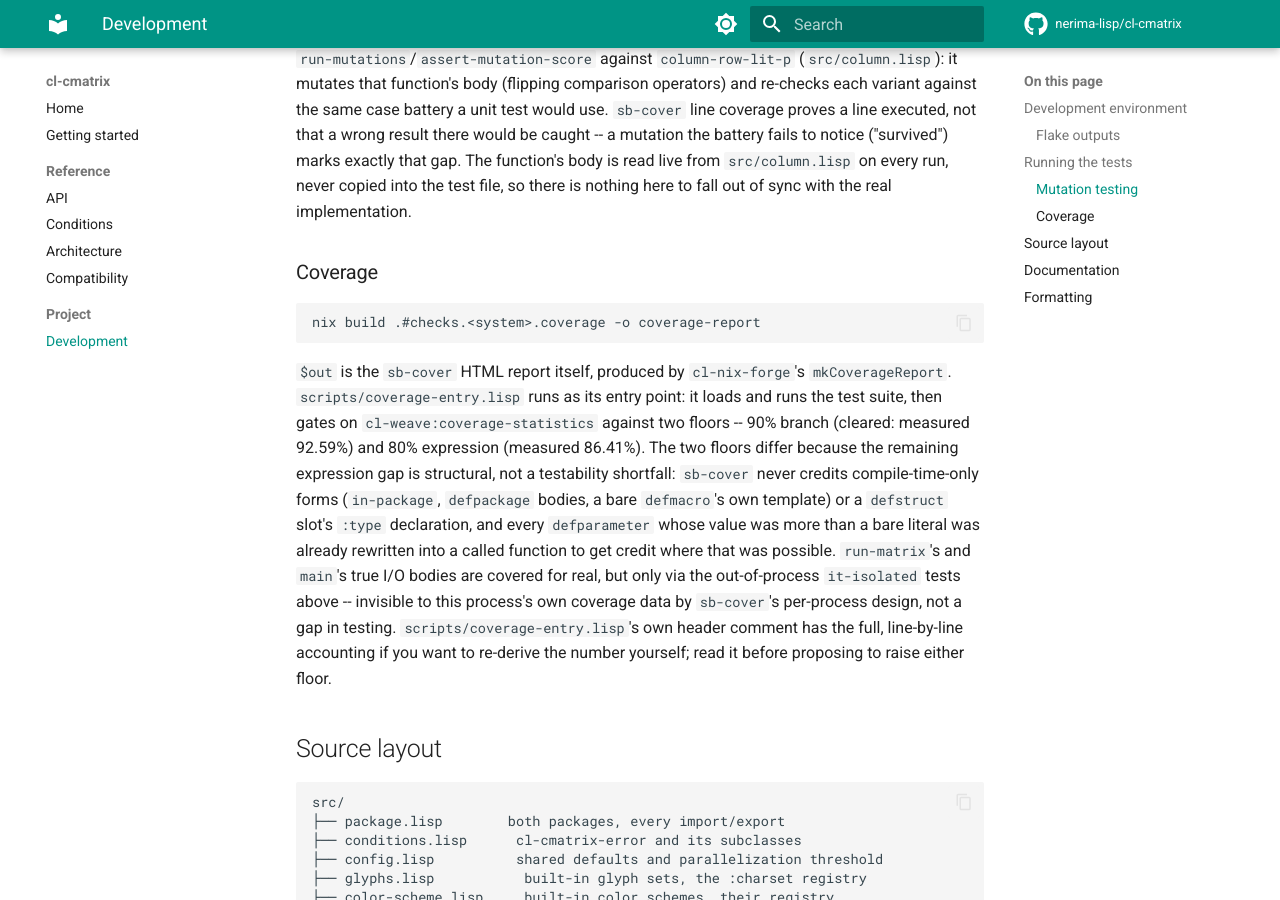
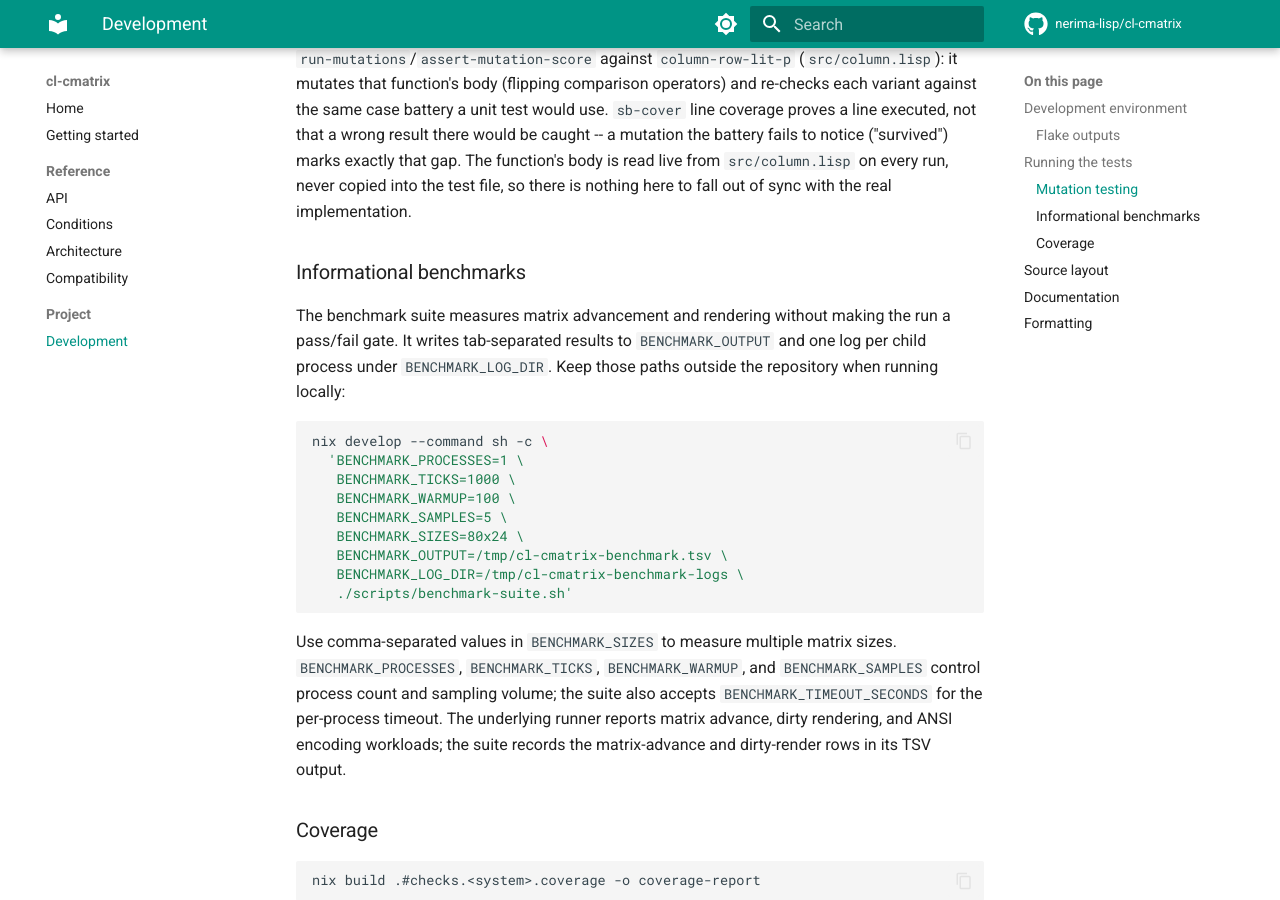
Before and after one commit to nerima-lisp/cl-cmatrix, an MkDocs documentation site: the page built from docs/src/project/development.md, in a window 1280 px wide and 900 px high, scrolled down 1632 px. Built offline with MkDocs 1.6.1 and Material for MkDocs 9.7.7, drawn with Linux system fonts in a browser that asks for light colours; comment, search, counter and statistics services are not loaded.

Commit message:
docs: document development benchmarks

````diff
--- a/docs/src/project/development.md
+++ b/docs/src/project/development.md
@@ -70,6 +70,32 @@ body is read live from `src/column.lisp` on every run, never copied into the
 test file, so there is nothing here to fall out of sync with the real
 implementation.
 
+### Informational benchmarks
+
+The benchmark suite measures matrix advancement and rendering without making
+the run a pass/fail gate. It writes tab-separated results to
+`BENCHMARK_OUTPUT` and one log per child process under `BENCHMARK_LOG_DIR`.
+Keep those paths outside the repository when running locally:
+
+```sh
+nix develop --command sh -c \
+  'BENCHMARK_PROCESSES=1 \
+   BENCHMARK_TICKS=1000 \
+   BENCHMARK_WARMUP=100 \
+   BENCHMARK_SAMPLES=5 \
+   BENCHMARK_SIZES=80x24 \
+   BENCHMARK_OUTPUT=/tmp/cl-cmatrix-benchmark.tsv \
+   BENCHMARK_LOG_DIR=/tmp/cl-cmatrix-benchmark-logs \
+   ./scripts/benchmark-suite.sh'
+```
+
+Use comma-separated values in `BENCHMARK_SIZES` to measure multiple matrix
+sizes. `BENCHMARK_PROCESSES`, `BENCHMARK_TICKS`, `BENCHMARK_WARMUP`, and
+`BENCHMARK_SAMPLES` control process count and sampling volume; the suite also
+accepts `BENCHMARK_TIMEOUT_SECONDS` for the per-process timeout. The underlying
+runner reports matrix advance, dirty rendering, and ANSI encoding workloads;
+the suite records the matrix-advance and dirty-render rows in its TSV output.
+
 ### Coverage
 
 ```sh
````
Also changed, not shown: README.md.
